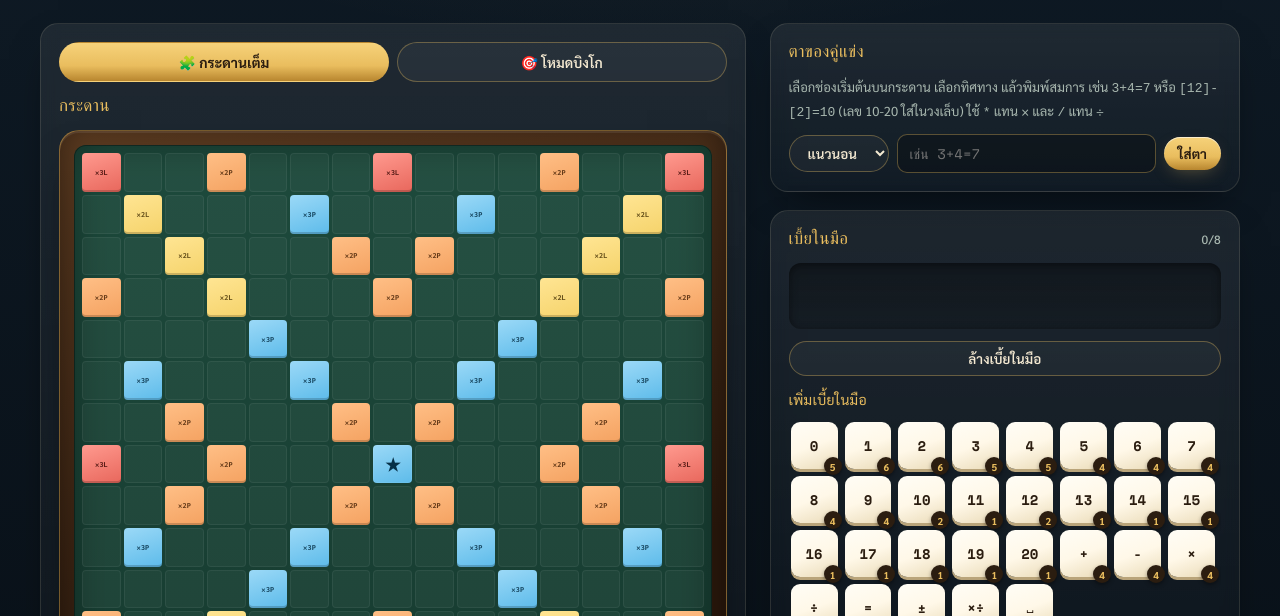
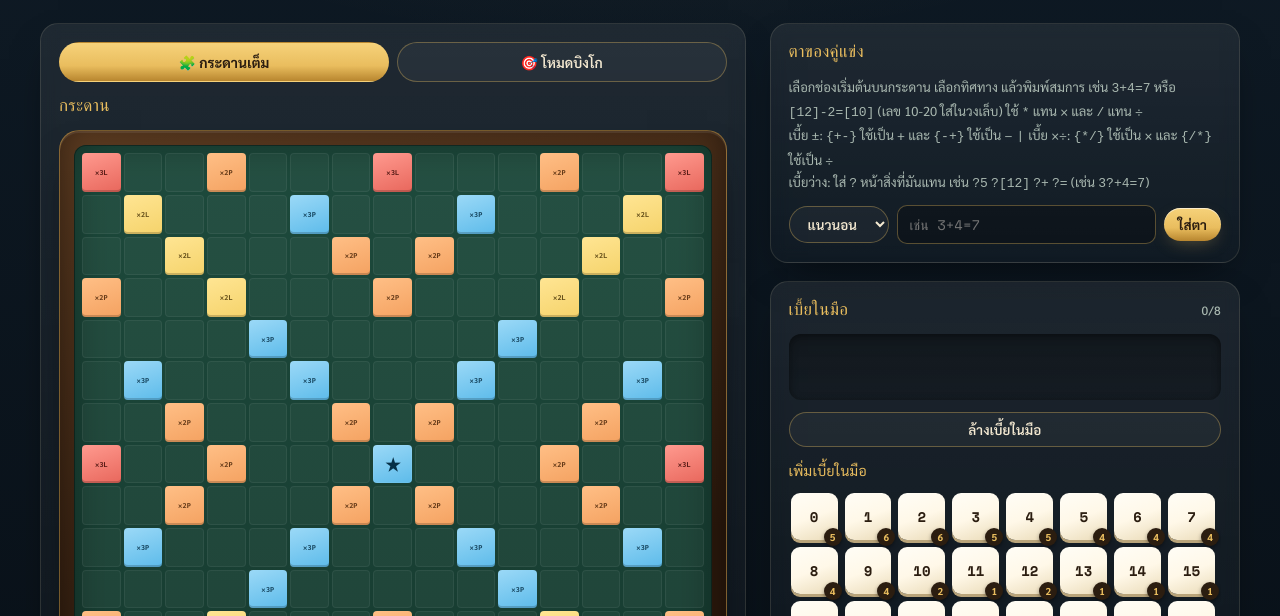
Before and after one commit to KimsirapatKKU/Analysis, a plain HTML site: page amath-local/index.html in a window 1280 px wide. Shown: the part 182-798 px from the top of the page. Drawn offline with nearby package versions, Linux system fonts and the light colour scheme; a web font is replaced by a local one.

Commit message:
Update index.html

```diff
--- a/amath-local/index.html
+++ b/amath-local/index.html
@@ -351,7 +351,7 @@
 
       <div class="card" id="opCard">
         <h2>ตาของคู่แข่ง</h2>
-        <p class="hint">เลือกช่องเริ่มต้นบนกระดาน เลือกทิศทาง แล้วพิมพ์สมการ เช่น <code>3+4=7</code> หรือ <code>[12]-[2]=10</code> (เลข 10-20 ใส่ในวงเล็บ) ใช้ <code>*</code> แทน × และ <code>/</code> แทน ÷</p>
+        <p class="hint">เลือกช่องเริ่มต้นบนกระดาน เลือกทิศทาง แล้วพิมพ์สมการ เช่น <code>3+4=7</code> หรือ <code>[12]-2=[10]</code> (เลข 10-20 ใส่ในวงเล็บ) ใช้ <code>*</code> แทน × และ <code>/</code> แทน ÷<br>เบี้ย ±: <code>{+-}</code> ใช้เป็น + และ <code>{-+}</code> ใช้เป็น − &nbsp;|&nbsp; เบี้ย ×÷: <code>{*/}</code> ใช้เป็น × และ <code>{/*}</code> ใช้เป็น ÷<br>เบี้ยว่าง: ใส่ <code>?</code> หน้าสิ่งที่มันแทน เช่น <code>?5</code> <code>?[12]</code> <code>?+</code> <code>?=</code> (เช่น <code>3?+4=7</code>)</p>
         <div class="field">
           <select id="opDir"><option value="H">แนวนอน</option><option value="V">แนวตั้ง</option></select>
           <input type="text" id="opText" placeholder="เช่น 3+4=7" autocomplete="off">
```
